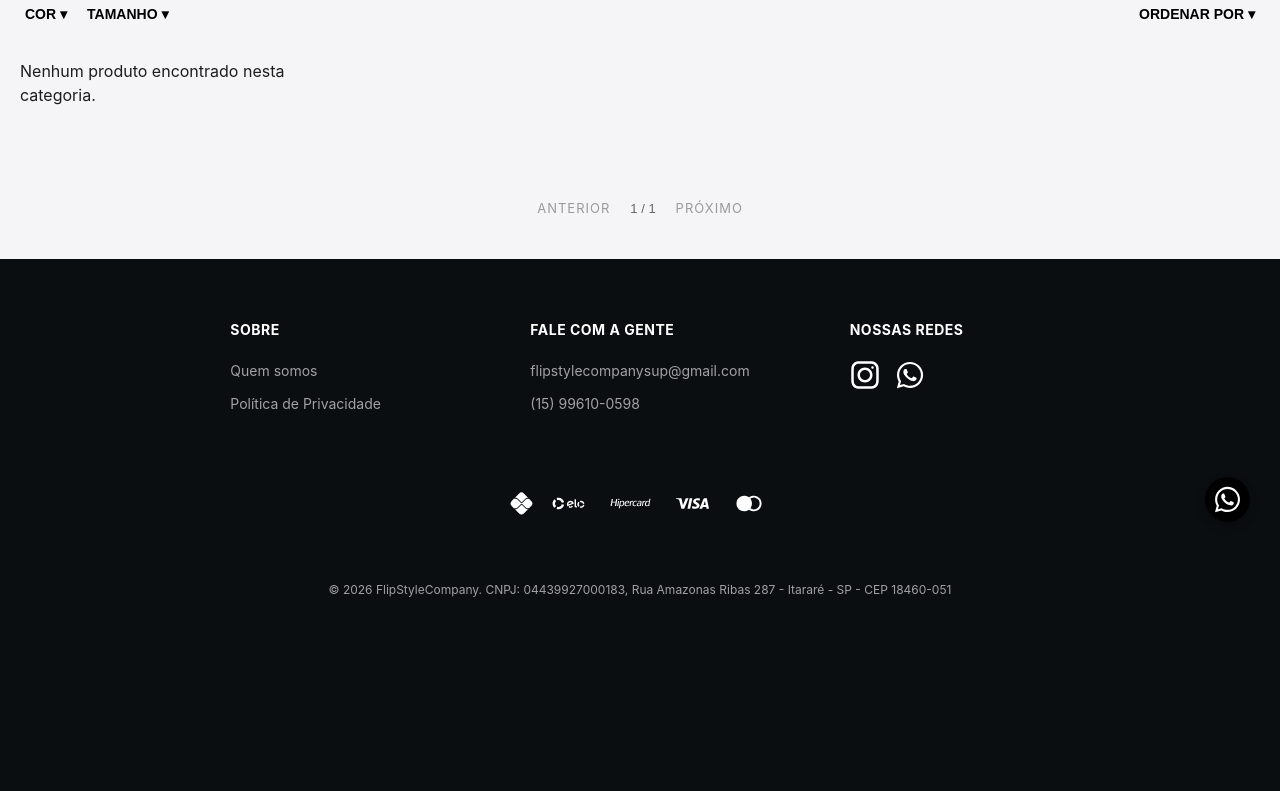
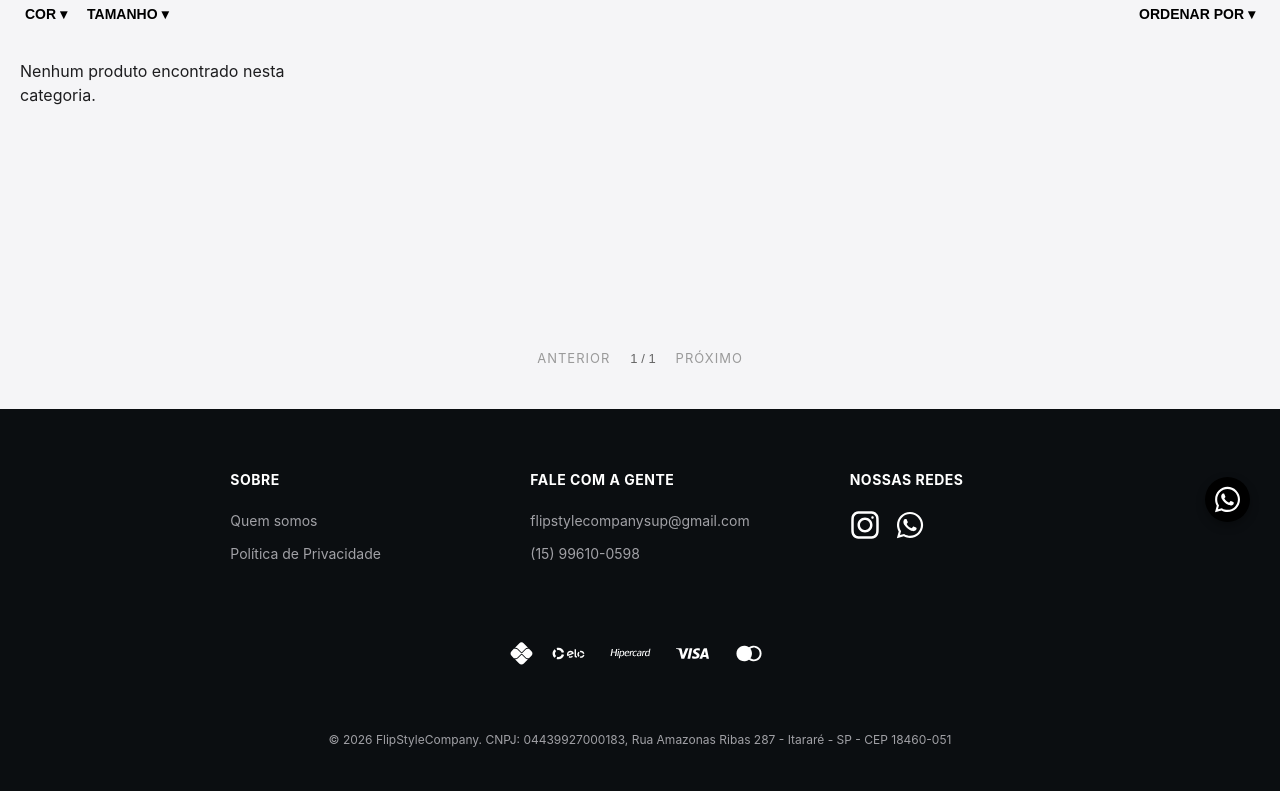
Before and after one commit to MaiconP-Y/flip_style_company, a Django app: page /produtos/ in a window 1280 px wide. Shown: the part 238-1029 px from the top of the page. Before the commit the page ends 835 px from the top, so only its background shows below. Run offline with Django 5.2, Linux system fonts and the light colour scheme; data comes from the database, SQL or seed files in the repository; data that the repository does not hold is empty.

Commit message:
fix: ajuste css para produção em products

```diff
--- a/static/css/products.css
+++ b/static/css/products.css
@@ -178,7 +178,7 @@
 }
 
 .empty-state {
-    height: 100px;
+    height: 250px;
 }
 
 @media (max-width: 1300px) {
```
